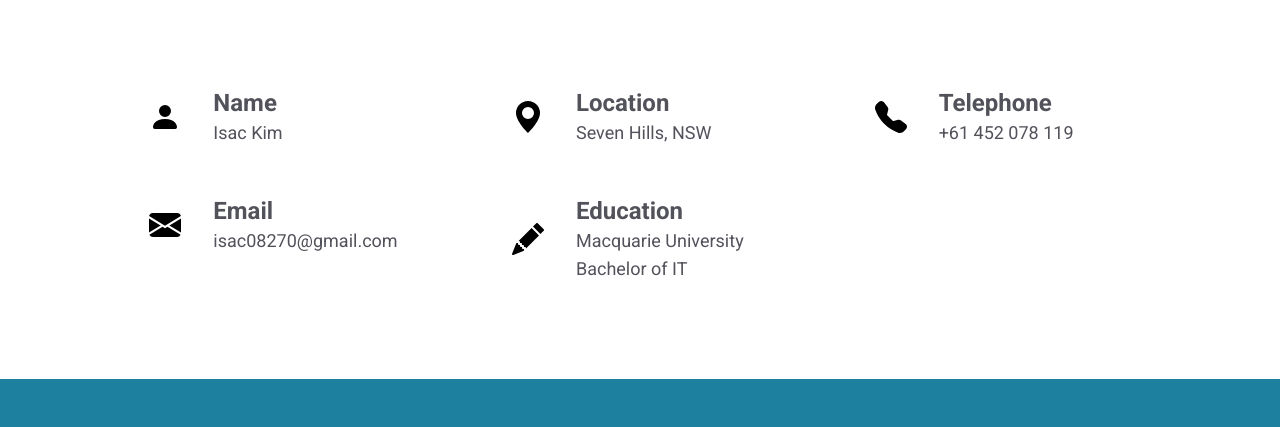
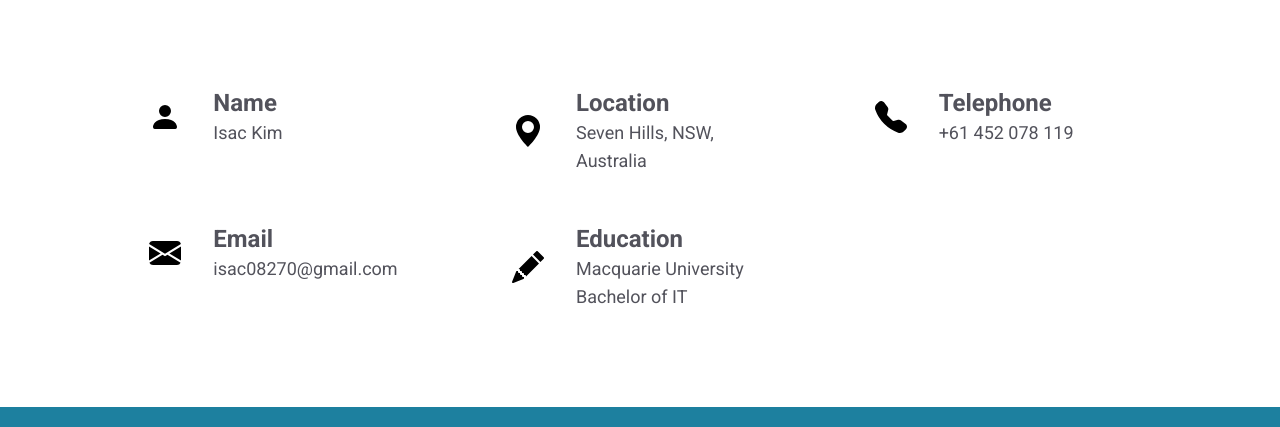
Before and after one commit to kaismic/My-Portfolio, a website built with webpack: page index.html in a window 1280 px wide. Shown: the part 670-1097 px from the top of the page. Built offline with nearby package versions, Linux system fonts and the light colour scheme.

Commit message:
added Australia in location

```diff
--- a/index.html
+++ b/index.html
@@ -23,7 +23,7 @@
                 <h1 class="text-black font-BlackHanSans text-4xl lg:text-5xl font-medium border-b border-neutral-300 w-fit mx-auto pb-3 mb-16 lg:mb-24">ABOUT ME</h1>
                 <div class="flex flex-wrap flex-row justify-start gap-y-6 md:gap-y-12">
                     <div is="about-me-item" icon-src="./images/person-fill.svg" label="Name" value="Isac Kim"></div>
-                    <div is="about-me-item" icon-src="./images/geo-alt-fill.svg" label="Location" value="Seven Hills, NSW"></div>
+                    <div is="about-me-item" icon-src="./images/geo-alt-fill.svg" label="Location" value="Seven Hills, NSW, Australia"></div>
                     <div is="about-me-item" icon-src="./images/telephone-fill.svg" label="Telephone" value="+61 452 078 119"></div>
                     <div is="about-me-item" icon-src="./images/envelope-fill.svg" label="Email" value="isac08270@gmail.com"></div>
                     <div is="about-me-item" icon-src="./images/pencil-fill.svg" label="Education" value="Macquarie University<br>Bachelor of IT"></div>
```
